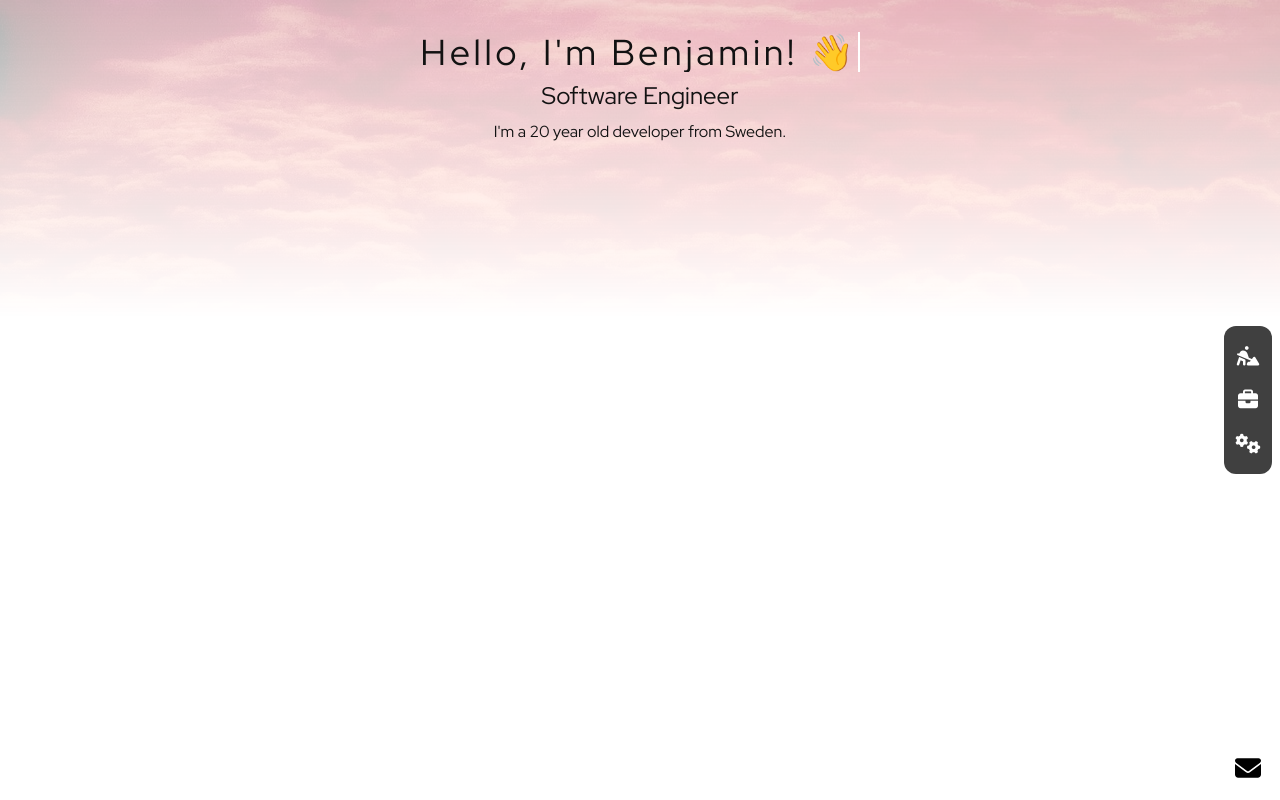
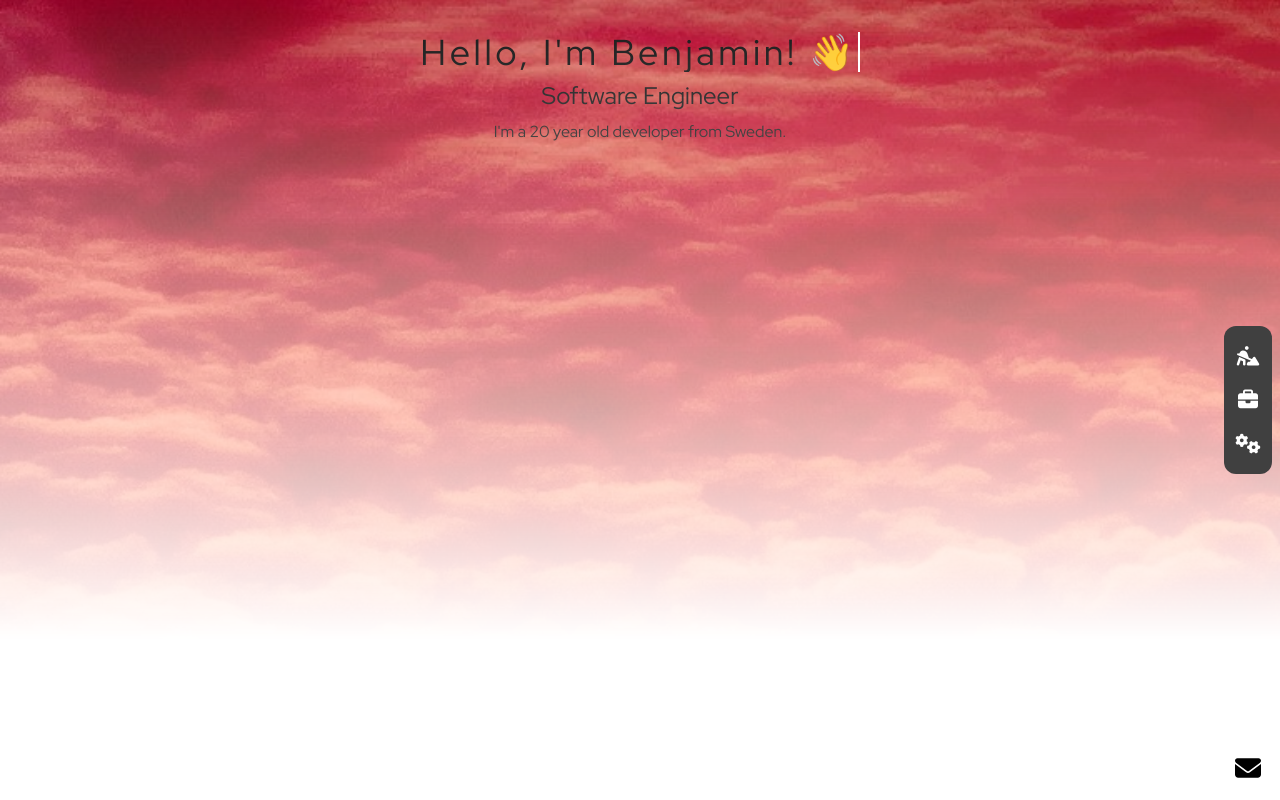
Before and after one commit to AI-nsley69/portfolio, a Vue app: page / in a window 1280 px wide. Built offline with nearby package versions, Linux system fonts and the light colour scheme.

Commit message:
Improve first background

```diff
--- a/src/components/Main/Introduction.vue
+++ b/src/components/Main/Introduction.vue
@@ -1,12 +1,5 @@
 <template>
-  <section id="#main" class="flex flex-col w-full min-h-screen lg:py-4 xl:py-8 gap-2">
-    <img
-      class="w-full fixed top-0 h-1/2 object-cover opacity-30"
-      id="bg-img"
-      src="/background.jpg"
-      alt="background"
-      loading="lazy"
-    />
+  <section class="flex flex-col w-full min-h-screen lg:py-4 xl:py-8 gap-2 bg-with-img">
     <h1 class="typewriter w-fit max-w-fit lg:text-xl xl:text-4xl">
       Hello, I'm Benjamin! 👋
     </h1>
@@ -24,12 +17,18 @@ const age = Math.floor(
 </script>
 
 <style scoped>
-#bg-img {
+.bg-with-img {
   --mask: linear-gradient(to bottom, var(--primary) 0, rgba(0, 0, 0, 0) 80%)
     100% 50% / 100% 100% repeat-x;
   -webkit-mask: var(--mask);
   mask: var(--mask);
   z-index: -1;
+  background-image: url('/background.jpg');
+  background-size: cover;
+  background-position: center;
+
+/*  this is where the magic happens:  */
+  background-attachment: fixed;
 }
 
 .typewriter {
```
